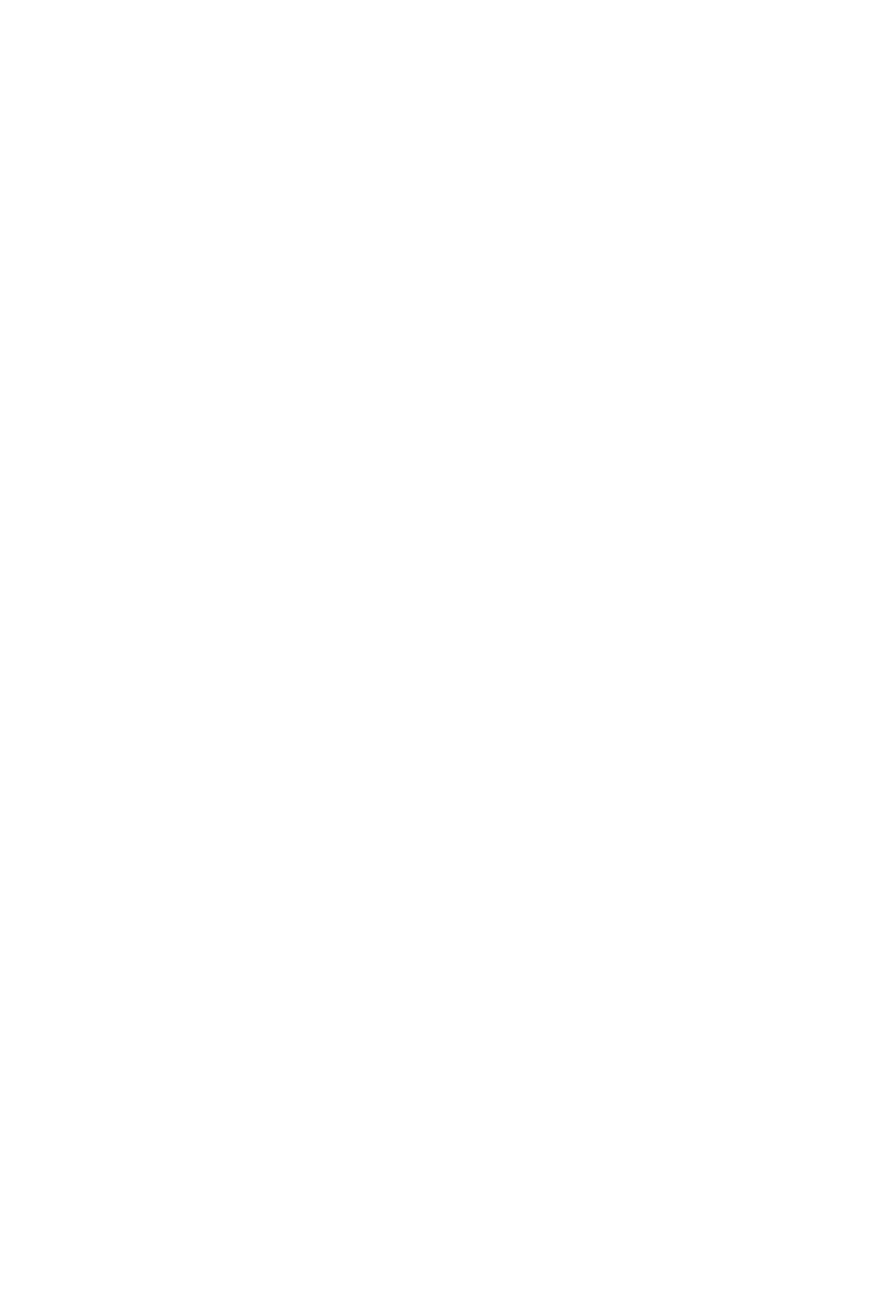
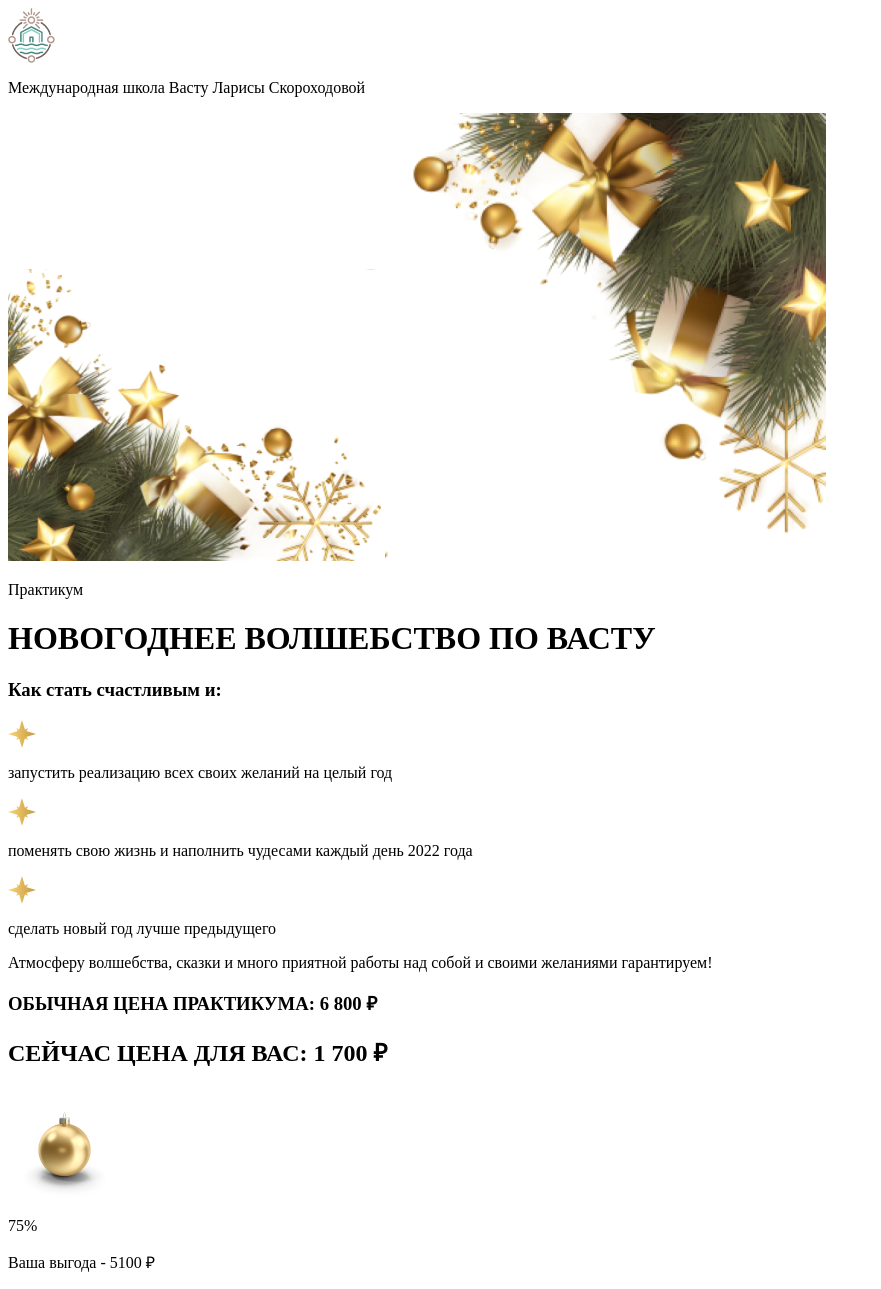
Before and after one commit to TinaBond/Landing_Vastu, a plain HTML site: page index.html in a window 1280 px wide. Shown: the whole page, without its empty margins (0-881 px from the left). Before the commit the page ends 800 px from the top, so only its background shows below. Drawn offline with Linux system fonts and the light colour scheme.

Commit message:
cteate firstscreen html

```diff
--- a/index.html
+++ b/index.html
@@ -10,9 +10,36 @@
 
     <body>
         <header>
-
+            <div>
+                <img src="./img/img/logo.png" alt="Logo VastuSchool by Larisa Scorochodova">
+                <p>Международная школа Васту Ларисы Скороходовой</p>
+            </div>
         </header>
         <main>
+            <div>
+                <img src="./img/img/first-screen-left-group.png" alt="Holiday Christmastree branch">
+                <img src="./img/img/first-screen-right-group.png" alt="Holiday Christmastree branch">
+            </div>
+            <p> Практикум </p>
+            <h1>НОВОГОДНЕЕ ВОЛШЕБСТВО ПО ВАСТУ</h1>
+            <h3>Как стать счастливым и:</h3>
+            </div>
+            <div>
+                <img src="./img/img/Union.png" alt="Goldstarr">
+                <p>запустить реализацию всех своих желаний на целый год</p>
+                <img src="./img/img/Union.png" alt="Goldstarr">
+                <p>поменять свою жизнь и наполнить чудесами каждый день 2022 года</p>
+                <img src="./img/img/Union.png" alt="Goldstarr">
+                <p>сделать новый год лучше предыдущего</p>
+            </div>
+            <div>
+                <p>Атмосферу волшебства, сказки и много приятной работы над собой и своими желаниями гарантируем!</p>
+                <h3>ОБЫЧНАЯ ЦЕНА ПРАКТИКУМА: 6 800 ₽</h3>
+                <h2>СЕЙЧАС ЦЕНА ДЛЯ ВАС: 1 700 ₽</h2>
+                <div></div><img src="./img/img/first-screen-christmasball.png" alt="Gold Christmas Ball">
+                <p>75%</p>
+                <p>Ваша выгода - 5100 ₽</p>
+            </div>
 
         </main>
         <footer>
```
Also changed, not shown: img/img/button-schadow.png (added), img/img/button.png (added), 2 other files.
